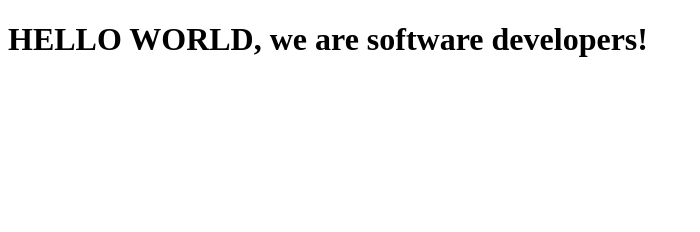
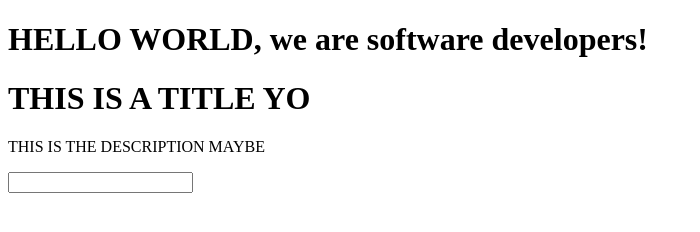
Before and after one commit to KennyUTN/MicroVerse3, a plain HTML site: page index.html in a window 1280 px wide. Shown: the whole page, without its empty margins (0-700 px from the left). Drawn offline with Linux system fonts and the light colour scheme.

Commit message:
Features 1 4

```diff
--- a/index.html
+++ b/index.html
@@ -9,7 +9,16 @@
 	<body>
 		<script src="https://cdn.freecodecamp.org/testable-projects-fcc/v1/bundle.js"></script>
 		<h1>HELLO WORLD, we are software developers!</h1>
-		<!--
+
+    <h1 id="title"> THIS IS A TITLE YO </h1>
+    <p id="description"> THIS IS THE DESCRIPTION MAYBE </p>
+
+    <form action="" id="survey-form">
+
+      <input type="text" name="whatevs" id="name" required>
+
+    </form>
+    <!--
 
     Hello Camper!
 
```
